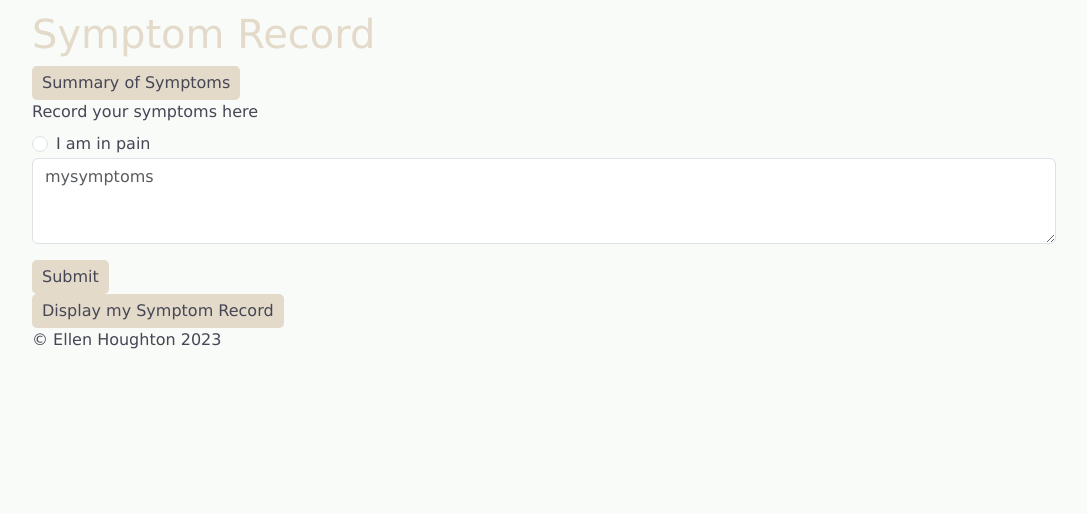
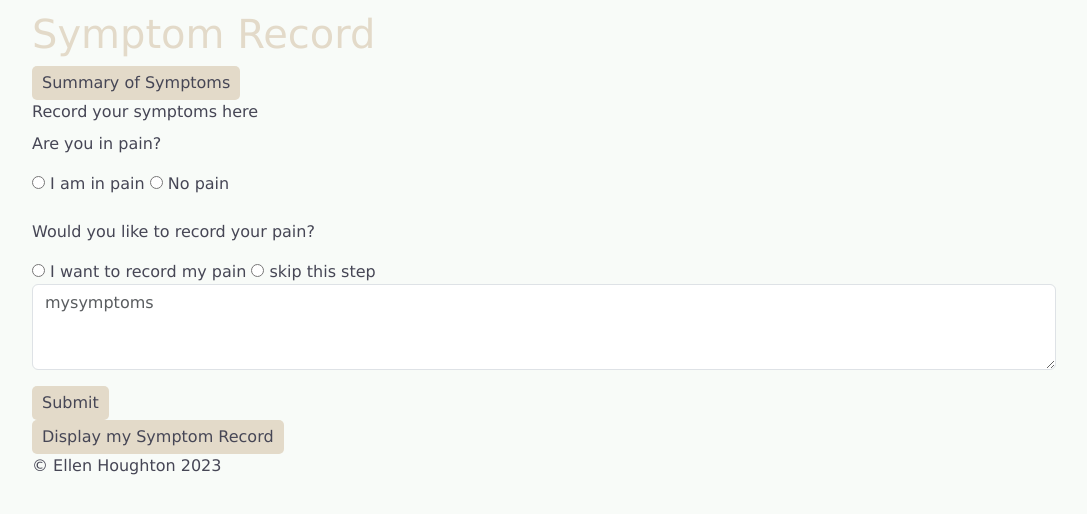
Before and after one commit to annwyl21/symptom_record, a Flask app: page /record in a window 1280 px wide. Shown: the top 514 px of the page, without its empty margins (96-1183 px from the left). Run offline with Flask 3, Linux system fonts and the light colour scheme.

Commit message:
add pain score printing to terminal, needs checking against McGill scoring criterea

```diff
--- a/application/forms.py
+++ b/application/forms.py
@@ -1,4 +1,4 @@
-from wtforms import SubmitField, StringField, BooleanField, RadioField, SelectMultipleField
+from wtforms import SubmitField, StringField, RadioField, SelectMultipleField
 from flask_wtf import FlaskForm
 from application.mcgill_pain_questionnaire import mcgill_feels_like
 
@@ -8,12 +8,13 @@ class LoginForm(FlaskForm):
     submit = SubmitField('Submit')
 
 class RecordForm(FlaskForm):
-    pain = BooleanField('Pain', default=False)
-    mchill = BooleanField('Pain Scale', default=False)
+    pain = RadioField('Pain', choices=[('True', 'I am in pain'), ('False', 'No pain')])
+    mcgill = RadioField('McGill', choices=[('True', 'I want to record my pain'), ('False', 'skip this step')])
     symptoms = StringField('Symptoms')
     submit = SubmitField('Submit')
 
-class Mcgill1Form(FlaskForm):
+class McgillForm(FlaskForm):
+    # be careful with this because you want to be able to access the words for the wordweb
     adjectives1 = SelectMultipleField('adjectives1', choices=[(1, 'flickering'), (2, 'quivering'), (3, 'pulsing'), (4, 'throbbing'), (5, 'beating'), (6, 'pounding')])
     adjectives2 = SelectMultipleField('adjectives2', choices=[(1, 'jumping'), (2, 'flashing'), (3, 'shooting')])
     adjectives3 = SelectMultipleField('adjectives3', choices=[(1, 'pricking'), (2, 'boring'), (3, 'drilling'), (4, 'stabbing'), (5, 'lancinating')])
@@ -34,18 +35,9 @@ class Mcgill1Form(FlaskForm):
     adjectives18 = SelectMultipleField('adjectives18', choices=[(1, 'tight'), (2, 'numb'), (3, 'drawing'), (4, 'squeezing'), (5, 'tearing')])
     adjectives19 = SelectMultipleField('adjectives19', choices=[(1, 'cool'), (2, 'cold'), (3, 'freezing')])
     adjectives20 = SelectMultipleField('adjectives20', choices=[(1, 'nagging'), (2, 'nauseating'), (3, 'agonizing'), (4, 'dreadful'), (5, 'torturing')])
-# be careful with this because you want to be able to access the words for the wordweb
+
+    change = SelectMultipleField('change', choices=[(1, 'continous steady constant'), (2, 'rhythmic periodic intermittent'), (3, 'brief momentary transient')])
+    increase = SelectMultipleField('increase', choices=[(1, 'liquor'), (2, 'stimulants'), (3, 'eating'), (4, 'heat'), (5, 'cold'), (6, 'damp'), (7, 'weather changes'), (8, 'massage or use of a vibrator'), (9, 'pressure'), (10, 'no movement'), (11, 'movement'), (12, 'sleep'), (13, 'lying down'), (14, 'distraction (TV, reading etc)'), (15, 'urination or defecation'), (16, 'tension'), (17, 'bright lights'), (18, 'loud_noises'), (19, 'going to work'), (20, 'intercourse'), (21, 'mild exercise'), (22, 'fatigue')], default=False)
+    intensity = RadioField('Intensity', choices=[('0', 'No Pain'), ('1', 'Mild'), ('2', 'Discomforting'), ('3', 'Distressing'), ('4', 'Horrible'), ('5', 'Excruciating')])
 
     submit = SubmitField('Submit')
-
-class Mcgill2Form(FlaskForm):
-    #change
-    change = SelectMultipleField('change', choices=[(1, 'continous steady constant'), (2, 'rhythmic periodic intermittent'), (3, 'brief momentary transient')])
-    #increase
-    increase = SelectMultipleField('increase', choices=[(1, 'liquor'), (2, 'stimulants'), (3, 'eating'), (4, 'heat'), (5, 'cold'), (6, 'damp'), (7, 'weather changes'), (8, 'massage or use of a vibrator'), (9, 'pressure'), (10, 'no movement'), (11, 'movement'), (12, 'sleep'), (13, 'lying down'), (14, 'distraction (TV, reading etc)'), (15, 'urination or defecation'), (16, 'tension'), (17, 'bright lights'), (18, 'loud_noises'), (19, 'going to work'), (20, 'intercourse'), (21, 'mild exercise'), (22, 'fatigue')], default=False)
-
-    submit = SubmitField('Submit')
-
-class Mcgill3Form(FlaskForm):
-    intensity = RadioField('Intensity', choices=[('0', 'No Pain'), ('1', 'Mild'), ('2', 'Discomforting'), ('3', 'Distressing'), ('4', 'Horrible'), ('5', 'Excruciating')])
-    submit = SubmitField('Submit')
--- a/application/routes.py
+++ b/application/routes.py
@@ -1,11 +1,10 @@
 from flask import render_template, request
 from application import app
-from application.forms import LoginForm, RecordForm, Mcgill1Form, Mcgill2Form, Mcgill3Form
+from application.forms import LoginForm, RecordForm, McgillForm
 #from application.summarize import create_summary
 from application.summarize_ai import summarize_with_ai
 from application.scatterplot import scatterplot
 from application.bubbleplot import bubbleplot
-from application.mcgill_pain_questionnaire import mcgill_feels_like, mcgill_change, mcgill_increase, Mcgill_intensity
 from datetime import datetime
 
 @app.route('/')
@@ -17,16 +16,17 @@ def record():
     form = RecordForm()
     if request.method == 'POST':
         pain = form.pain.data
-        #mchill = form.mchill.data
+        mcgill = form.mcgill.data
+        print(pain, mcgill)
         symptoms = form.symptoms.data
         now = datetime.now()
         date_time_str = now.strftime("%d-%m-%Y %H:%M")
         with open('./file_output/symptoms.txt', 'a') as f:
             f.write(date_time_str + '<br>' + symptoms + '<br>' + 'Pain=' + str(pain) + '<br>')
-        # if mchill == True:
-        #     return render_template('mchill_pain_scale.html', title="McHill Pain Scale")
-        # else: #(don't forget indent)
-        return render_template('success.html', title="Success")
+        if mcgill == 'True':
+            return render_template('record_pain.html', title="Record Pain")
+        else:
+            return render_template('success.html', title="Success")
     return render_template('record.html', title="Record Symptoms", form=form)
 
 @app.route('/login', methods=['GET', 'POST'])
@@ -59,61 +59,30 @@ def display_summary():
         bubbleplot()
     return render_template('display_summary.html', title='Symptom Summary', summary=summary, pain=pain)
 
-pain_score = 0
-
-@app.route('/mcgill1', methods=['GET', 'POST'])
-def mcgill1():
-    pain_adjectives_score = 0
-    form = Mcgill1Form()
-    pain_words = mcgill_feels_like
+@app.route('/mcgill_pain_scale', methods=['GET', 'POST'])
+def mcgill_pain_scale():
+    pain_score = 0
+    form = McgillForm()
     if request.method == 'POST':
         print(form.data)
         pain_dictionary = form.data
         for num in range(19):
             string = 'adjectives' + str(num+1)
-            for pain_adjectives, score_list in pain_dictionary.items():
-                if pain_adjectives == string:
+            for pain_category, score_list in pain_dictionary.items():
+                if pain_category == string:
                     for score in score_list:
-                        pain_adjectives_score += int(score)
-        print(pain_adjectives_score)
-    return render_template('1_pain_questionnaire.html', title='McGill Pain Questionnaire', form=form, pain_words=pain_words)
+                        pain_score += int(score)
+                if pain_category == 'change':
+                    for score in score_list:
+                        pain_score += int(score)
+                if pain_category == 'increase':
+                    for score in score_list:
+                        pain_score += int(score)
+                if pain_category == 'intensity':
+                    for score in score_list:
+                        pain_score += int(score)
+        print(pain_score)
+        return render_template('success.html', title="Success")
 
-@app.route('/mcgill2', methods=['GET', 'POST'])
-def mcgill2():
-    total_change = 0
-    total_increase = 0
-    form = Mcgill2Form()
-    change = form.change.data
-    increase = form.increase.data
-    if request.method == 'POST':
-        print(form.data)
-        for score in change:
-            total_change += int(score)
-        for score in increase:
-            total_increase += int(score)
-
-    pain_change = mcgill_change
-    pain_increase = mcgill_increase
-    return render_template('2_pain_questionnaire.html', title='McGill Pain Questionnaire', form=form, pain_change=pain_change, pain_increase=pain_increase)
-
-@app.route('/mcgill3', methods=['GET', 'POST'])
-def mcgill3():
-    pain_intensity_score = 0
-    form = Mcgill3Form()
-    if request.method == 'POST':
-        intensity = form.intensity.data
-        pain_intensity_score += intensity
-
-    pain_intensity = Mcgill_intensity
-    return render_template('3_pain_questionnaire.html', title='McGill Pain Questionnaire', form=form, pain_intensity=pain_intensity)
-
-            # {% for pain_words_list in pain_intensity.values() %}
-            #     {% for intensity_description in pain_words_list %}
-            #     <div class="form-check">
-            #         <input class="form-check-input" type="checkbox" value="{{ pain_words_list.index(intensity_description) }}" id="{{ intensity_description }}">
-            #         <label class="form-check-label" for="{{ intensity_description }}">
-            #           {{ intensity_description }}
-            #         </label>
-            #       </div>
-            #     {% endfor %}
-            # {% endfor %}
+    else:
+        return render_template('mcgill_pain_scale.html', title='McGill Pain Questionnaire', form=form)
--- a/application/templates/record.html
+++ b/application/templates/record.html
@@ -14,14 +14,23 @@
 
         <div class="mb-3">
             <label for="symptoms" class="form-label">Record your symptoms here</label>
-            <div class="form-check">
-                <input class="form-check-input" type="radio" name="pain" id="flexRadioDefault1">
-                <label class="form-check-label" for="flexRadioDefault1">I am in pain</label>
-              </div>
-              <!-- <div class="form-check">
-                <input class="form-check-input" type="radio" name="mchill" id="flexRadioDefault2">
-                <label class="form-check-label" for="flexRadioDefault2">I want to record my pain using the pain scale</label>
-              </div> -->
+            <br>
+            <p>Are you in pain?</p>
+              {% for subfield in form.pain %}
+                <tr>
+                  <td>{{ subfield }}</td>
+                  <td>{{ subfield.label }}</td>
+                </tr>
+              {% endfor %}
+              <br><br>
+              <p>Would you like to record your pain?</p>
+              {% for subfield in form.mcgill %}
+              <tr>
+                <td>{{ subfield }}</td>
+                <td>{{ subfield.label }}</td>
+              </tr>
+            {% endfor %}
+            <br>
             <textarea class="form-control" id="symptoms" rows="3" name="symptoms" placeholder="mysymptoms"></textarea>
         </div>
 
@@ -29,7 +38,7 @@
     </form>
 </div>
 
-<a class="btn btn-primary" href="./display_record" role="button">Display my Symptom Record</a>
+<a class="btn btn-primary" href="./display_record.html" role="button">Display my Symptom Record</a>
 
 <br>
 
--- a/file_output/symptoms.txt
+++ b/file_output/symptoms.txt
@@ -9,3 +9,4 @@ Record of Symptoms over time<br>
 14-06-2023 07:30<br>stiff when getting up<br>
 15-06-2023 06:30<br>stiff when getting up and pain in right hip when standing<br>
 16-06-2023 10:10<br>hip pain in right leg, difficulty using the stairs<br>
+20-06-2023 19:00<br>hip pain when walking upstairs<br>Pain=True<br>20-06-2023 19:22<br>hip pain<br>Pain=True<br>20-06-2023 19:22<br>hip pain<br>Pain=True<br>20-06-2023 19:23<br>hip pain<br>Pain=True<br>20-06-2023 19:27<br>hip pain<br>Pain=True<br>20-06-2023 19:32<br>hip pain<br>Pain=True<br>20-06-2023 19:42<br>test<br>Pain=True<br>
```
Also changed, not shown: application/templates/2_pain_questionnaire.html (deleted, +0 -36 lines), application/templates/3_pain_questionnaire.html (deleted, +0 -32 lines), application/templates/mcgill_pain_scale.html (renamed from application/templates/1_pain_questionnaire.html, +30 -0 lines), application/templates/record_pain.html (added, +9 -0 lines).
